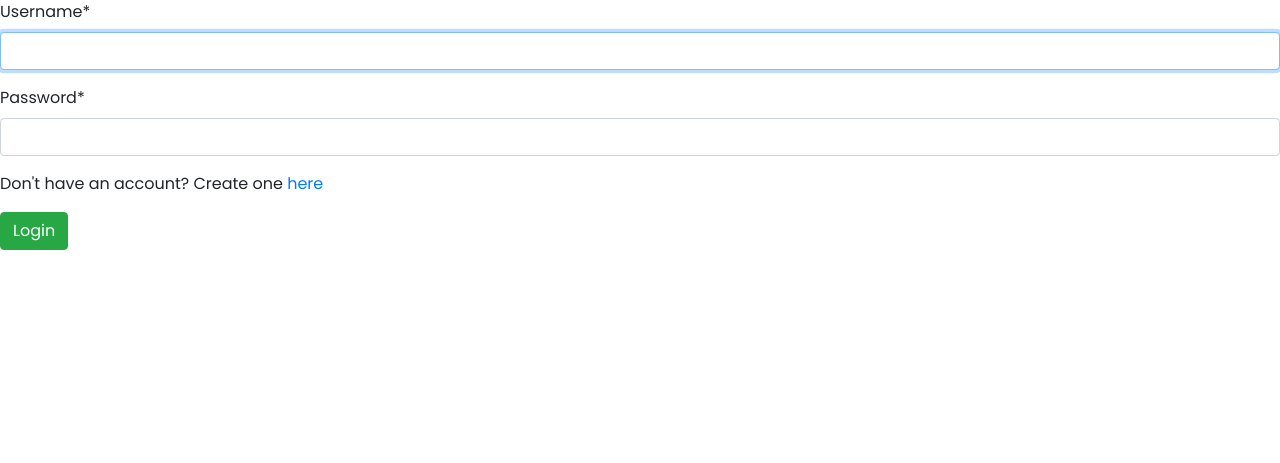
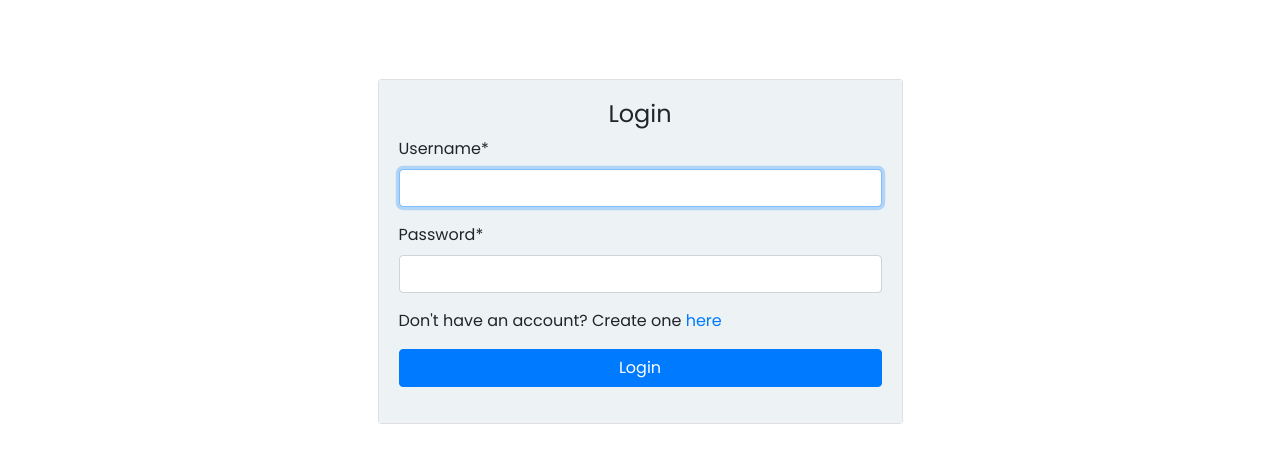
Before and after one commit to ivymmurithi/twitter-scraper, a Django app: page /login/ in a window 1280 px wide. Shown: the top 463 px of the page. Run offline with Django 4.2, Linux system fonts and the light colour scheme; parts of the project's set-up code (start-up, migrations or seed data) failed here and were passed over; some libraries are stand-ins or nearby versions.

Commit message:
format login and register UI

```diff
--- a/web_scraper_app/templates/registration/login.html
+++ b/web_scraper_app/templates/registration/login.html
@@ -1,12 +1,23 @@
-{% extends 'base.html' %}
-{% load static %}
-{% load crispy_forms_tags %}
-
+{% extends 'base.html' %} {% load static %} {% load crispy_forms_tags %}
 {% block content %}
-<form action="" method="post" class="form-group">
-    {% csrf_token %}
-    {{form|crispy}}
-    <p>Don't have an account? Create one <a href="/register/">here</a></p>
-    <button type="submit" class="btn btn-success">Login</button>
-</form>
+<div class="container">
+  <div class="row m-auto">
+    <div class="col-lg-3"></div>
+    <div class="col-lg-6">
+      <div class="card">
+        <div class="card-body">
+          <h4 class="text-center">Login</h4>
+          <form action="" method="post" class="form-group">
+            {% csrf_token %} {{form|crispy}}
+            <p>
+              Don't have an account? Create one <a href="/register/">here</a>
+            </p>
+            <button type="submit" class="btn btn-primary w-100">Login</button>
+          </form>
+        </div>
+      </div>
+    </div>
+    <div class="col-lg-3"></div>
+  </div>
+</div>
 {% endblock %}
```
Also changed, not shown: web_scraper_app/templates/registration/register.html (+17 -9 lines).
